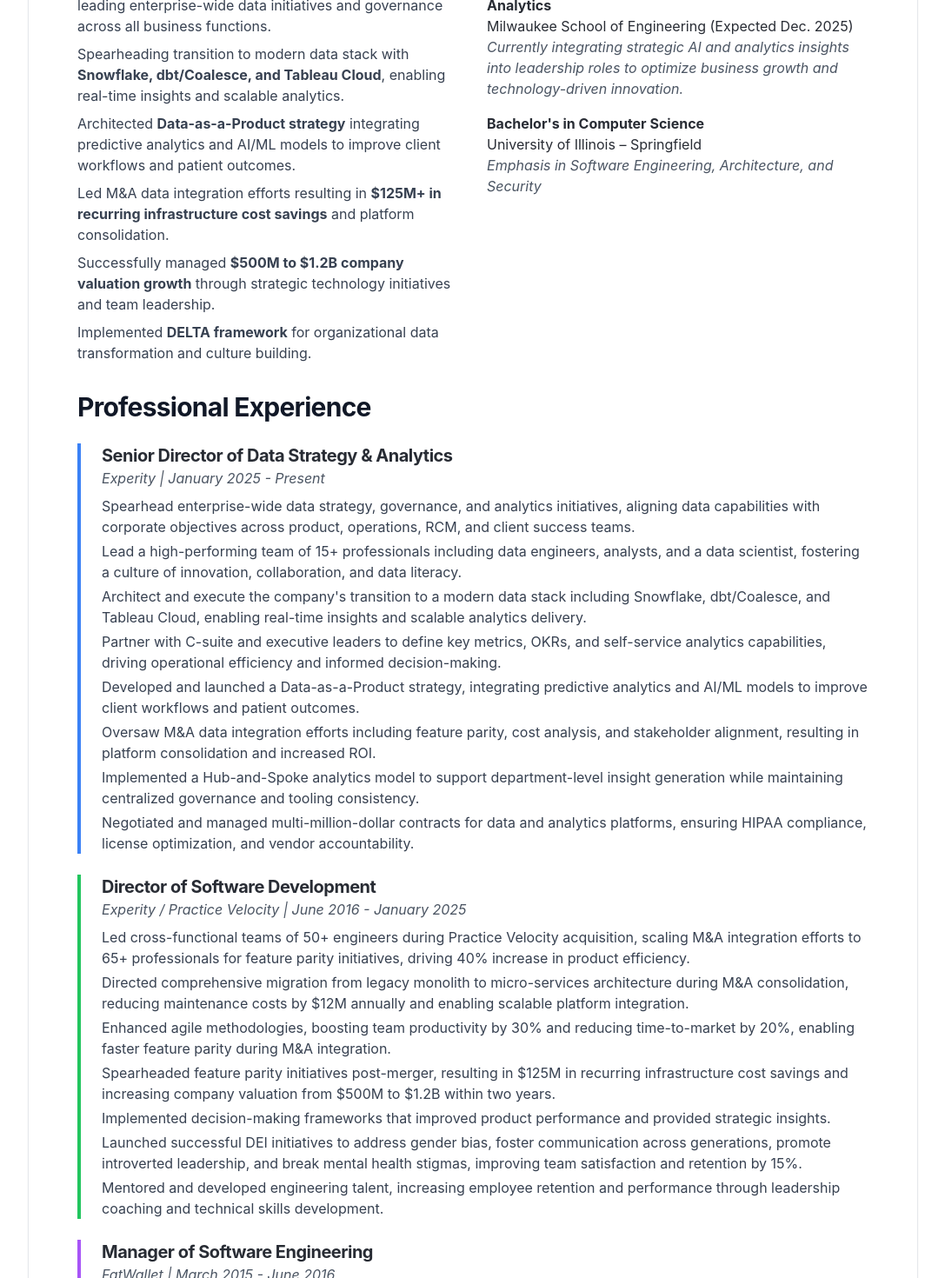
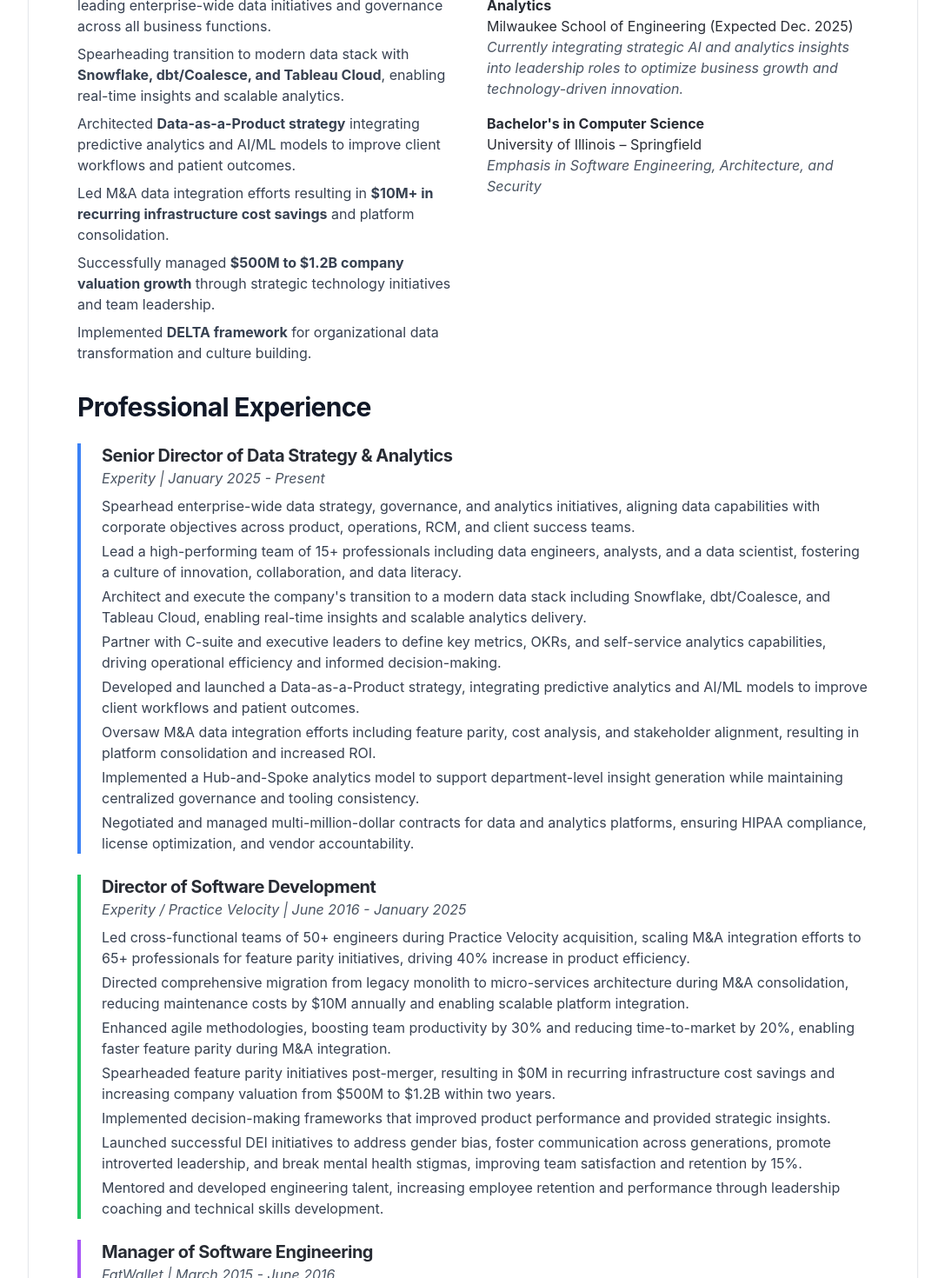
Before and after one commit to zweifel-dev/portfolio, a React (Vite) app: page /about in a window 1280 px wide. Shown: the part 1434-2904 px from the top of the page at 87% size, without its empty margins (96-1183 px from the left). Built offline with nearby package versions, Linux system fonts and the light colour scheme.

Commit message:
feat:fix 125 to 10

```diff
--- a/src/pages/About.tsx
+++ b/src/pages/About.tsx
@@ -40,7 +40,7 @@ const About = () => {
                   <h2 className="text-3xl font-bold text-gray-900">My Journey</h2>
                   <p className="text-lg font-semibold text-blue-600">From Military Intelligence Officer to Data Strategy Senior Director.</p>
                   <p className="text-gray-700 leading-relaxed">
-                    Data strategy executive with over a decade of success leading healthcare technology M&A integrations that deliver measurable business results. I combine military intelligence discipline with analytical expertise to architect enterprise data strategies during critical market consolidation. Led platform unification strategies that enabled $500M valuation growth and $125M+ recurring cost savings through strategic platfrom consolidation and DELTA framework implementation. Passionate about healthcare analytics, M&A data integration, and quantitative research methodologies.
+                    Data strategy executive with over a decade of success leading healthcare technology M&A integrations that deliver measurable business results. I combine military intelligence discipline with analytical expertise to architect enterprise data strategies during critical market consolidation. Led platform unification strategies that enabled $500M valuation growth and $10M+ recurring cost savings through strategic platfrom consolidation and DELTA framework implementation. Passionate about healthcare analytics, M&A data integration, and quantitative research methodologies.
                   </p>
                 </section>
 
@@ -56,7 +56,7 @@ const About = () => {
                       <li><strong>Senior Director of Data Strategy & Analytics</strong> at Experity, leading enterprise-wide data initiatives and governance across all business functions.</li>
                       <li>Spearheading transition to modern data stack with <strong>Snowflake, dbt/Coalesce, and Tableau Cloud</strong>, enabling real-time insights and scalable analytics.</li>
                       <li>Architected <strong>Data-as-a-Product strategy</strong> integrating predictive analytics and AI/ML models to improve client workflows and patient outcomes.</li>
-                      <li>Led M&A data integration efforts resulting in <strong>$125M+ in recurring infrastructure cost savings</strong> and platform consolidation.</li>
+                      <li>Led M&A data integration efforts resulting in <strong>$10M+ in recurring infrastructure cost savings</strong> and platform consolidation.</li>
                       <li>Successfully managed <strong>$500M to $1.2B company valuation growth</strong> through strategic technology initiatives and team leadership.</li>
                       <li>Implemented <strong>DELTA framework</strong> for organizational data transformation and culture building.</li>
                     </ul>
@@ -106,9 +106,9 @@ const About = () => {
                       <p className="text-gray-600 italic">Experity / Practice Velocity | June 2016 - January 2025</p>
                       <ul className="mt-2 space-y-1 text-gray-700">
                         <li>Led cross-functional teams of 50+ engineers during Practice Velocity acquisition, scaling M&A integration efforts to 65+ professionals for feature parity initiatives, driving 40% increase in product efficiency.</li>
-                        <li>Directed comprehensive migration from legacy monolith to micro-services architecture during M&A consolidation, reducing maintenance costs by $12M annually and enabling scalable platform integration.</li>
+                        <li>Directed comprehensive migration from legacy monolith to micro-services architecture during M&A consolidation, reducing maintenance costs by $10M annually and enabling scalable platform integration.</li>
                         <li>Enhanced agile methodologies, boosting team productivity by 30% and reducing time-to-market by 20%, enabling faster feature parity during M&A integration.</li>
-                        <li>Spearheaded feature parity initiatives post-merger, resulting in $125M in recurring infrastructure cost savings and increasing company valuation from $500M to $1.2B within two years.</li>
+                        <li>Spearheaded feature parity initiatives post-merger, resulting in $0M in recurring infrastructure cost savings and increasing company valuation from $500M to $1.2B within two years.</li>
                         <li>Implemented decision-making frameworks that improved product performance and provided strategic insights.</li>
                         <li>Launched successful DEI initiatives to address gender bias, foster communication across generations, promote introverted leadership, and break mental health stigmas, improving team satisfaction and retention by 15%.</li>
                         <li>Mentored and developed engineering talent, increasing employee retention and performance through leadership coaching and technical skills development.</li>
--- a/src/pages/Home.tsx
+++ b/src/pages/Home.tsx
@@ -23,7 +23,7 @@ const Home = () => {
               <div className="text-sm">M&A Integration Team</div>
             </div>
             <div className="bg-white/10 backdrop-blur-sm rounded-lg p-4">
-              <div className="text-3xl font-bold">$125M+</div>
+              <div className="text-3xl font-bold">$10M+</div>
               <div className="text-sm">Cost Savings</div>
             </div>
           </div>
```
